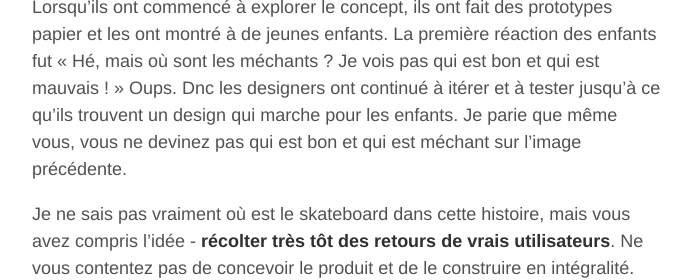
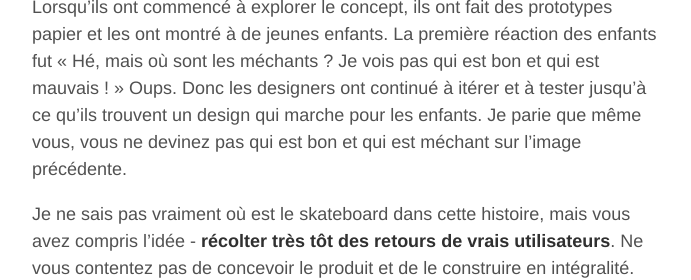
Before and after one commit to DirtyF/frank.taillandier.me, a Jekyll site: the page built from _posts/2016-01-28-comprendre-le-mvp.md, in a window 1280 px wide and 900 px high, scrolled down 17209 px, cut to the strip 263-543 px from the top of the window. Shown: the whole strip, without its empty margins (293-984 px from the left). Built offline with Jekyll 4.4.1, drawn with Linux system fonts in a browser that asks for light colours; Markdown is read by kramdown in place of the engine named in the settings; some of the changed text lies outside the part shown.

Commit message:
Typos
Merci à @ndeverge pour ses retours

```diff
--- a/_posts/2016-01-28-comprendre-le-mvp.md
+++ b/_posts/2016-01-28-comprendre-le-mvp.md
@@ -209,7 +209,7 @@ Voici un exemple récente. Les [Nexo Knights](http://www.lego.com/fr-fr/nexoknig
 
 ![](http://blog.crisp.se/wp-content/uploads/2016/01/Making-sense-of-MVP-19.jpg)
 
-Lorsqu’ils ont commencé à explorer le concept, ils ont fait des prototypes papier et les ont montré à de jeunes enfants. La première réaction des enfants fut « Hé, mais où sont les méchants ? Je vois pas qui est bon et qui est mauvais ! » Oups. Dnc les designers ont continué à itérer et à tester  jusqu’à ce qu’ils trouvent un design qui marche pour les enfants. Je parie que même vous, vous ne devinez pas qui est bon et qui est méchant sur l’image précédente.
+Lorsqu’ils ont commencé à explorer le concept, ils ont fait des prototypes papier et les ont montré à de jeunes enfants. La première réaction des enfants fut « Hé, mais où sont les méchants ? Je vois pas qui est bon et qui est mauvais ! » Oups. Donc les designers ont continué à itérer et à tester  jusqu’à ce qu’ils trouvent un design qui marche pour les enfants. Je parie que même vous, vous ne devinez pas qui est bon et qui est méchant sur l’image précédente.
 
 Je ne sais pas vraiment où est le skateboard dans cette histoire, mais vous avez compris l’idée - **récolter très tôt des retours de vrais utilisateurs**. Ne vous contentez pas de concevoir le produit et de le construire en intégralité. Imaginez s’ils avaient construit le produit basé sur leurs hypothèses de design d’origine, et avaient constaté le problème *après* avoir distribué des milliers de boîtes dans les magasins du monde entier !
 
```
Also changed, not shown: other parts of _posts/2016-01-28-comprendre-le-mvp.md (+2 -2 lines).
